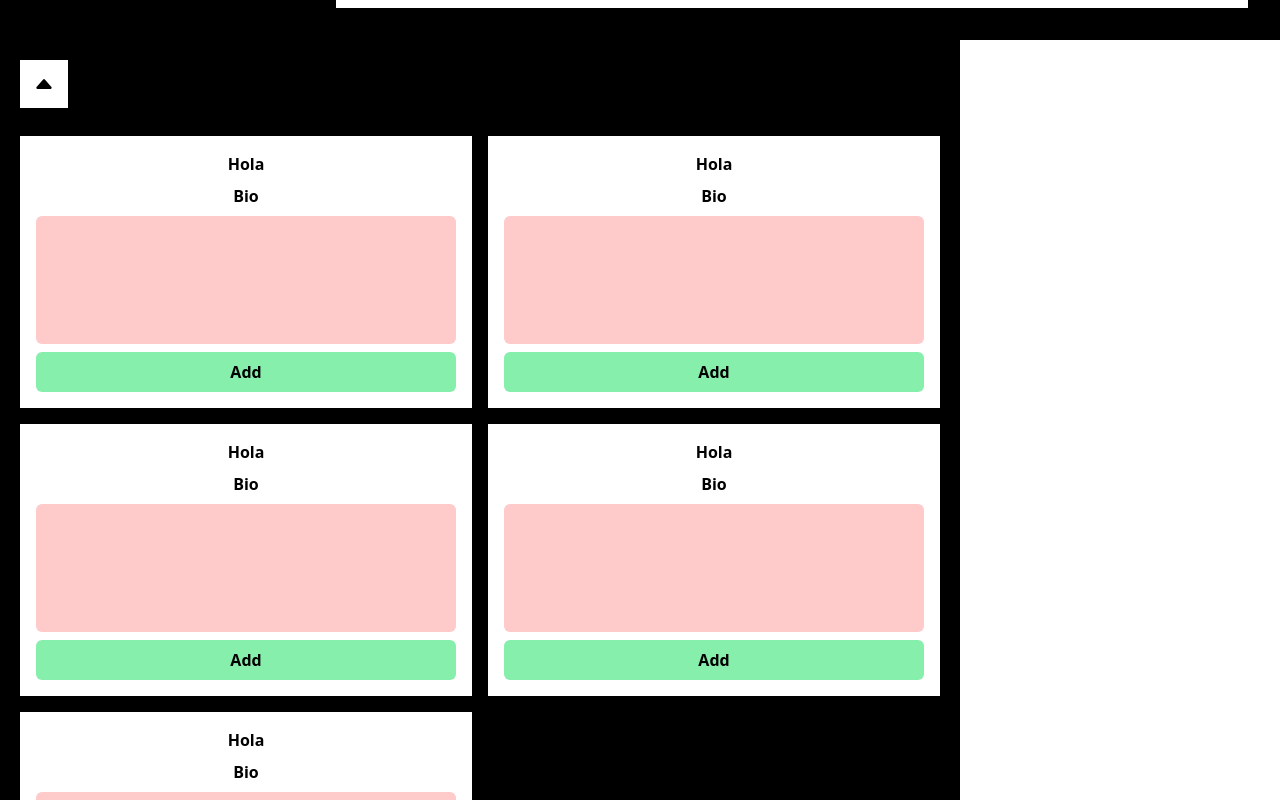
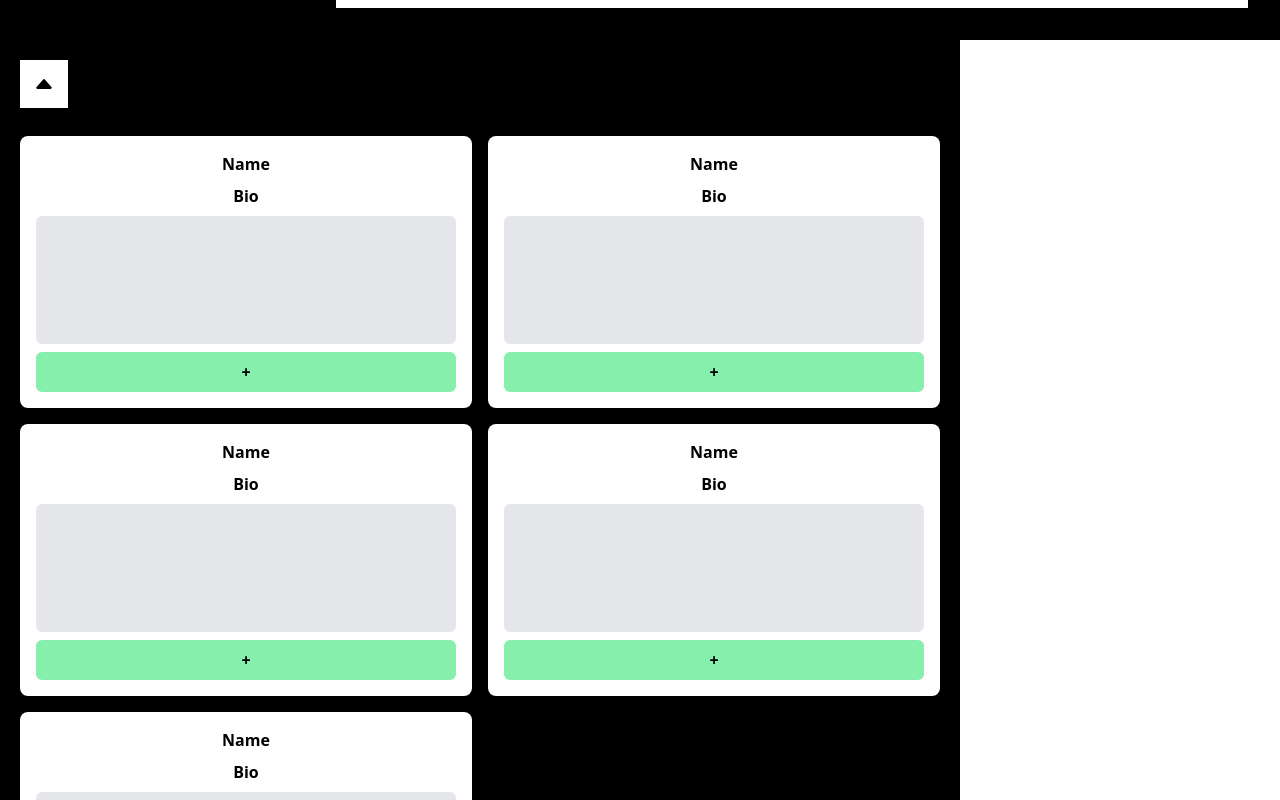
Before and after one commit to cesardarizaleta/React-Proyects, a React (Create React App) app in the folder shop/: page / in a window 1280 px wide. Shown: the part 760-1560 px from the top of the page. Built offline with nearby package versions, Linux system fonts and the light colour scheme.

Commit message:
listo shop

```diff
--- a/shop/src/components/list.jsx
+++ b/shop/src/components/list.jsx
@@ -12,7 +12,7 @@ export default function List() {
                 <IoCaretBack className="rotate-90 w-6 h-6" />
                 </button>
             </div>
-            <div id="lista-product" className="gap-4">
+            <div id="lista-product" className="gap-4 overflow-auto">
                 <Product />
                 <Product />
                 <Product />
--- a/shop/src/components/product.jsx
+++ b/shop/src/components/product.jsx
@@ -3,15 +3,16 @@ import './product.css'
 
 export default function Product() {
     return (
-        <div id="card" className="bg-white p-4 font-bold text-center flex flex-col gap-2">
-            <h1>Hola</h1>
+        <div id="card" className="bg-white p-4 font-bold
+         text-center flex flex-col gap-2 rounded-lg">
+            <h1>Name</h1>
             <h3>Bio</h3>
-            <div id="img-prod" className="w-full h-32 bg-red-200 rounded-md">
+            <div id="img-prod" className="w-full h-32 bg-gray-200 rounded-md">
 
             </div>
             <button className="
             w-full bg-green-300 p-2 rounded-md transition-all
-            hover:bg-green-400">Add</button>
+            hover:bg-green-400">+</button>
         </div>
     )
 }
```
